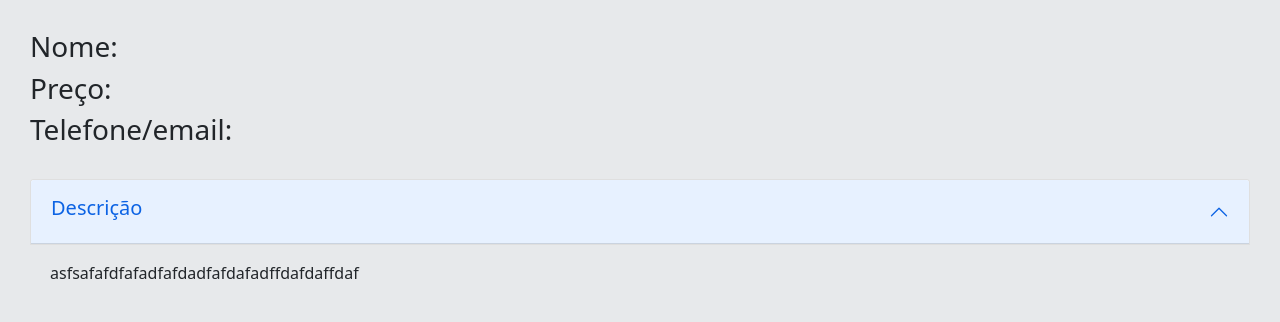
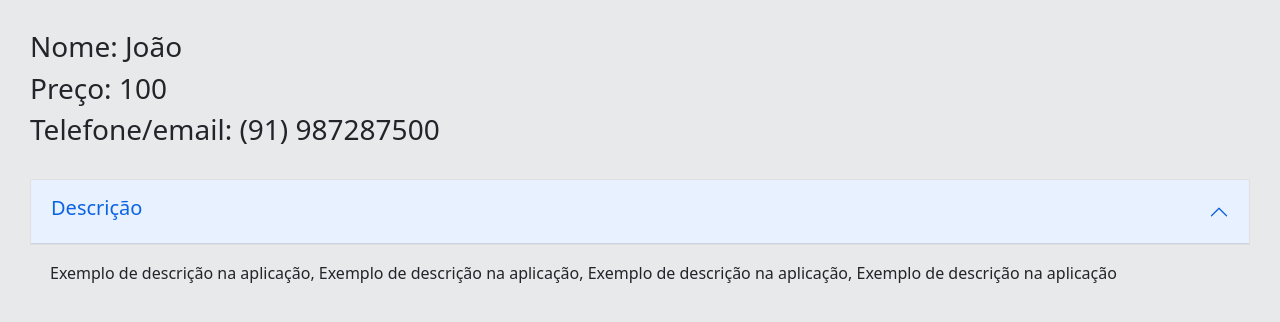
Before and after one commit to OBsant/NavegOnca, a Flask app: page /exibir in a window 1280 px wide; the page is wider, and only the part inside the window is pictured. Shown: the part 56-378 px from the top of that part. Run offline with Flask 2, Linux system fonts and the light colour scheme; data that the repository does not hold is empty.

Commit message:
temporario

```diff
--- a/PapaXibe/main.py
+++ b/PapaXibe/main.py
@@ -27,6 +27,22 @@ db.close()
 @app.route("/index", methods=['GET', 'POST'])
 def index():
     if request.method == 'GET':
+        ##########AP
+        db = pymysql.connect(host="db4free.net", user="admin_uniz", password="senha123", database="proj_integrado")
+        cursor = db.cursor()
+
+        nomesepreco = []
+
+        lista = []
+
+        sql = 'DROP * FROM User'
+
+        cursor.execute(sql)
+
+        usuarios = cursor.fetchall()
+
+        print(nomesepreco)
+
         return render_template("index.html")
     else:
         contato = request.form.get("contato")
@@ -102,6 +118,32 @@ def cadastrar():
 # Mostrar os dados dos anúncios salvos no banco de dados
 @app.route("/exibir")
 def exibir():
+
+    ##########AP
+    db = pymysql.connect(host="db4free.net", user="admin_uniz", password="senha123", database="proj_integrado")
+    cursor = db.cursor()
+
+    nomesepreco = []
+
+    lista = []
+
+    sql = 'SELECT * FROM User'
+
+    cursor.execute(sql)
+
+    usuarios = cursor.fetchall()
+    print(usuarios)
+    for row in usuarios:
+
+        lista = [row[0], row[3]]
+
+        nomesepreco.append(lista)
+        print(nomesepreco)
+
+    print(nomesepreco)
+
+    db.close()
+
     return render_template("exibir.html")
 
 if __name__ == "__main__":
--- a/PapaXibe/templates/exibir.html
+++ b/PapaXibe/templates/exibir.html
@@ -30,9 +30,9 @@
         </div>
     </section>
     <div id="anuncio">
-        <h3>Nome: </h3>
-        <h3>Preço: </h3>
-        <h3 id="telefone">Telefone/email: </h3>
+        <h3>Nome: João</h3>
+        <h3>Preço: 100</h3>
+        <h3 id="telefone">Telefone/email: (91) 987287500</h3>
         <br>
         <div class="accordion" id="panelsStayOpen-headingOne" id="descricao">
             <div class="accordion-item">
@@ -45,7 +45,7 @@
             <div id="panelsStayOpen-collapseOne" class="accordion-collapse collapse show"
                 aria-labelledby="panelsStayOpen-headingOne">
                 <div class="accordion-body">
-                    asfsafafdfafadfafdadfafdafadffdafdaffdaf
+                    Exemplo de descrição na aplicação, Exemplo de descrição na aplicação, Exemplo de descrição na aplicação, Exemplo de descrição na aplicação
                 </div>
             </div>
         </div>
--- a/PapaXibe/templates/list.html
+++ b/PapaXibe/templates/list.html
@@ -35,7 +35,7 @@
         <div class="card w-75">
             <div class="card-body">
               <h5 class="card-title">{{dado[0]}}</h5>
-              <p class="card-text">{{dado[1]}}</p>
+              <p class="card-text">Preço: {{dado[1]}}</p>
               <a href="{{url_for('exibir')}}" class="btn btn-primary">Visualizar</a>
             </div>
           </div>
```
